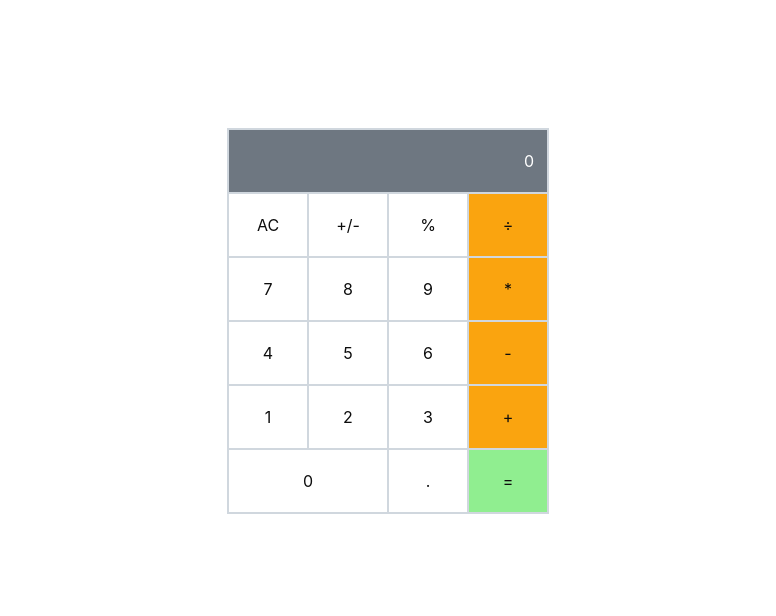
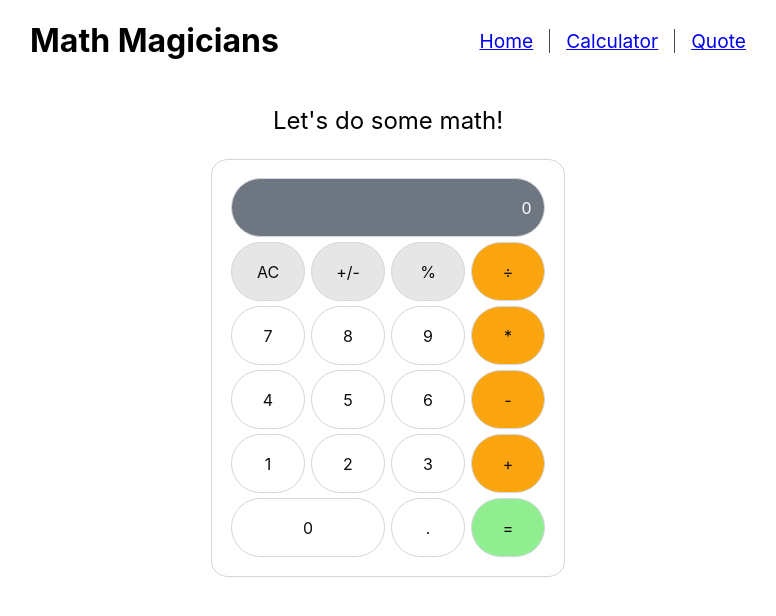
Before and after one commit to lukman155/magicmaths, a React (Create React App) app: page /calpage in a window 1280 px wide. Shown: the top 616 px of the page, without its empty margins (252-1028 px from the left). Built offline with nearby package versions, Linux system fonts and the light colour scheme.

Commit message:
Add: Interface

```diff
--- a/package.json
+++ b/package.json
@@ -10,6 +10,7 @@
     "big.js": "^6.2.1",
     "react": "^18.2.0",
     "react-dom": "^18.2.0",
+    "react-router-dom": "^6.4.4",
     "react-scripts": "5.0.1",
     "styled-components": "^5.3.6",
     "web-vitals": "^2.1.4"
--- a/src/App.js
+++ b/src/App.js
@@ -1,8 +1,15 @@
 import React, { memo } from 'react';
-import Calculator from './components/Calculator';
+import { Route, Routes } from 'react-router-dom';
+import Homepage from './components/Homepage';
+import Calpage from './components/Calpage';
+import Quotepage from './components/Quotepage';
 
 const App = memo(() => (
-  <Calculator />
+  <Routes>
+    <Route path="/quotepage" element={<Quotepage />} />
+    <Route path="/calpage" element={<Calpage />} />
+    <Route path="/" element={<Homepage />} />
+  </Routes>
 ));
 App.displayName = 'App';
 
--- a/src/components/Calculator.js
+++ b/src/components/Calculator.js
@@ -14,7 +14,7 @@ function Calculator() {
   const { total, next } = state;
 
   return (
-    <CalculatorContainer>
+    <CalculatorContainer className="calculator-container">
       <Display>
         {next || total || 0}
       </Display>
@@ -50,7 +50,6 @@ const CalculatorContainer = styled.div`
   border: 1px solid ${colors.gray};
   width: fit-content;
   height: fit-content;
-  margin: 8rem auto;
 
 `;
 
@@ -72,6 +71,7 @@ const Clear = styled.div`
   border: 1px solid ${colors.gray};
   color: ${colors.black};
   grid-column: 1 / 1;
+  background: ${colors.ash};
 `;
 
 const PlusMinus = styled.div`
@@ -81,6 +81,7 @@ const PlusMinus = styled.div`
   border: 1px solid ${colors.gray};
   color:  ${colors.black} ;
   grid-column: 2 / 2;
+  background: ${colors.ash};
 `;
 
 const Percentage = styled.div`
@@ -90,6 +91,7 @@ const Percentage = styled.div`
   border: 1px solid ${colors.gray};
   color:  ${colors.black} ;
   grid-column: 3 / 3;
+  background: ${colors.ash};
 `;
 
 const Divide = styled.div`
--- /dev/null
+++ b/src/components/Calpage.js
@@ -0,0 +1,15 @@
+import React from 'react';
+import Calculator from './Calculator';
+import Header from './Header';
+
+const Calpage = () => (
+  <>
+    <Header />
+    <div className="content">
+      <p>Let&apos;s do some math!</p>
+      <Calculator />
+    </div>
+  </>
+);
+
+export default Calpage;
--- /dev/null
+++ b/src/components/Header.js
@@ -0,0 +1,19 @@
+import React from 'react';
+import { Link } from 'react-router-dom';
+
+const Header = () => (
+  <div className="header">
+    <h1>Math Magicians</h1>
+    <nav>
+      <ul>
+        <li><Link to="/">Home</Link></li>
+        <span className="vertical-line" />
+        <li><Link to="/calpage">Calculator</Link></li>
+        <span className="vertical-line" />
+        <li><Link to="/quotepage"> Quote</Link></li>
+      </ul>
+    </nav>
+  </div>
+);
+
+export default Header;
--- /dev/null
+++ b/src/components/Homepage.js
@@ -0,0 +1,19 @@
+import React from 'react';
+import Header from './Header';
+
+const Homepage = () => (
+  <>
+    <Header />
+    <div className="content">
+      <h2>Welcome to our Page</h2>
+      <p>
+        Lorem ipsum dolor sit amet, consectetur adipiscing elit, sed do eiusmod tempor incididunt
+        ut labore et dolore magna aliqua. Ut enim ad minim veniam, quis nostrud exercitation ullamco
+        laboris nisi ut aliquip ex ea commodo consequat. Duis aute irure dolor in reprehenderit in
+        voluptate velit esse cillum dolore eu fugiat nulla pariatur.
+      </p>
+    </div>
+  </>
+);
+
+export default Homepage;
--- /dev/null
+++ b/src/components/Quotepage.js
@@ -0,0 +1,17 @@
+import React, { Fragment } from 'react';
+import Header from './Header';
+
+const Quotepage = () => (
+  <>
+    <Header />
+    <div className="content">
+      <p>
+        Mathematics is not about numbers, equations, computations,
+        or algorithms: it is about understanding. -William Paul Thurston
+      </p>
+
+    </div>
+  </>
+);
+
+export default Quotepage;
--- a/src/index.css
+++ b/src/index.css
@@ -1,5 +1,5 @@
 body {
-  margin: 0;
+  margin: 0 auto;
   font-family:
     -apple-system,
     BlinkMacSystemFont,
@@ -14,6 +14,7 @@ body {
     sans-serif;
   -webkit-font-smoothing: antialiased;
   -moz-osx-font-smoothing: grayscale;
+  max-width: 780px;
 }
 
 code {
@@ -26,6 +27,75 @@ code {
     monospace;
 }
 
-div > div > *:hover {
-  border: 2px yellow solid;
+@media only screen and (min-width: 240px) {
+  .header {
+    display: flex;
+    flex-direction: column;
+    justify-content: space-around;
+    align-items: center;
+    margin: 0 2rem;
+  }
+
+  ul {
+    display: flex;
+    list-style-type: none;
+    margin: 0;
+    padding: 0;
+    gap: 1rem;
+  }
+
+  li {
+    font-size: 1.2rem;
+  }
+
+  li:hover {
+    color: rgb(0, 255, 0);
+    cursor: pointer;
+  }
+
+  .vertical-line {
+    border-left: 0.1rem solid rgb(75, 75, 75);
+  }
+
+  .content {
+    display: flex;
+    flex-direction: column;
+    align-items: center;
+    justify-content: center;
+    margin: 0 2rem;
+    padding: 0;
+  }
+
+  .content > p {
+    font-size: 1.5rem;
+    text-align: center;
+  }
+
+  .calculator-container {
+    padding: 1rem;
+    margin: 0;
+    border-radius: 1rem;
+  }
+
+  .calculator-container > * {
+    border-radius: 2rem;
+    margin: 0.16rem;
+  }
+
+  .calculator-container > *:hover {
+    border: 2px yellow solid;
+    color: rgb(5, 202, 5);
+    cursor: pointer;
+  }
+
+  /* STYLES HERE */
 }
+
+@media only screen and (min-width: 700px) {
+  /* STYLES HERE */
+
+  .header {
+    flex-direction: row;
+    justify-content: space-between;
+  }
+}
--- a/src/index.js
+++ b/src/index.js
@@ -1,12 +1,15 @@
 import React from 'react';
 import ReactDOM from 'react-dom/client';
+import { BrowserRouter as Router } from 'react-router-dom';
 import './index.css';
 import App from './App';
 
 const root = ReactDOM.createRoot(document.getElementById('root'));
 root.render(
   <React.StrictMode>
-    <App />
+    <Router>
+      <App />
+    </Router>
   </React.StrictMode>,
 );
 
--- a/src/theme.js
+++ b/src/theme.js
@@ -6,6 +6,8 @@ export const colors = {
   lightGray: '#c9c9c9',
   chrome: '#6e7781',
   lightgreen: 'lightgreen',
+  red: 'red',
+  ash: '#e6e6e6',
 };
 
 export const fonts = {
```
Also changed, not shown: 1 other file (tests, documents, lock files or other folders).
